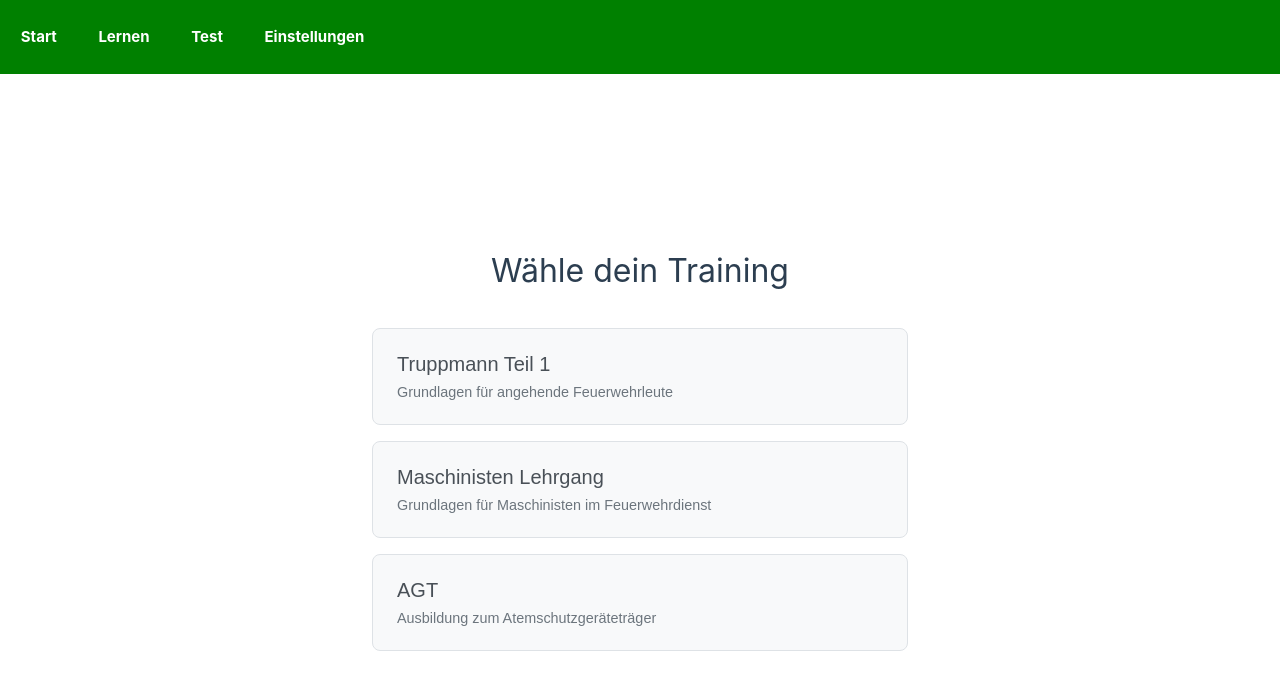
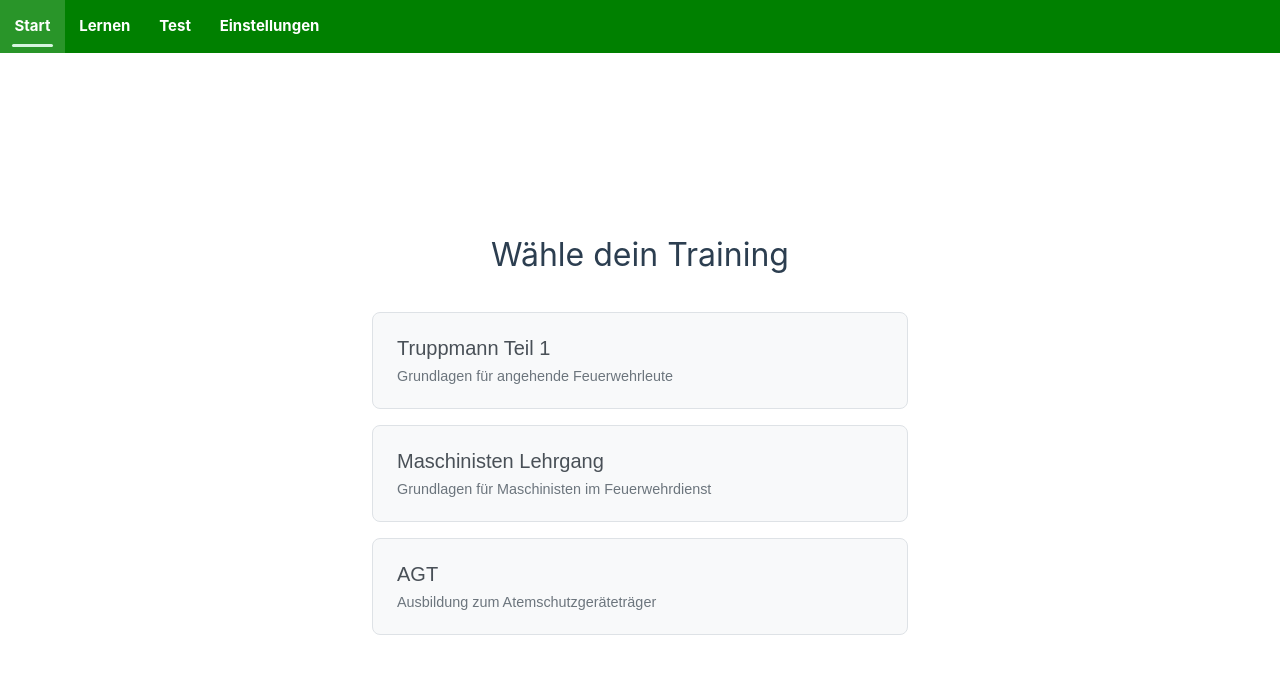
Before and after one commit to chrseidel/vue-nlbk-ff-learn, a Vue app: page / in a window 1280 px wide. Shown: the top 690 px of the page. Built offline with nearby package versions, Linux system fonts and the light colour scheme.

Commit message:
decrease navigation size and highlight currently selected nav element
Co-authored-by: Christoph Seidel <mail@cseidel.net>

```diff
--- a/src/App.vue
+++ b/src/App.vue
@@ -26,14 +26,38 @@ nav {
 }
 
 a {
+  position: relative;
   font-weight: 700;
   line-height: 2rem;
-  padding: 1.3rem;
+  padding: 0.65rem 0.9rem;
   color: white;
+  transition:
+    background-color 0.2s ease,
+    color 0.2s ease;
+}
+
+a:hover,
+a:focus-visible {
+  background-color: rgba(255, 255, 255, 0.12);
+}
+
+a.router-link-exact-active {
+  background-color: rgba(255, 255, 255, 0.16);
+}
+
+a.router-link-exact-active::after {
+  position: absolute;
+  right: 0.75rem;
+  bottom: 0.35rem;
+  left: 0.75rem;
+  height: 0.18rem;
+  border-radius: 999px;
+  background-color: #d6f5df;
+  content: '';
 }
 
 main {
-  margin-top: 6rem;
+  margin-top: 4rem;
   width: 100%;
 }
 
```
